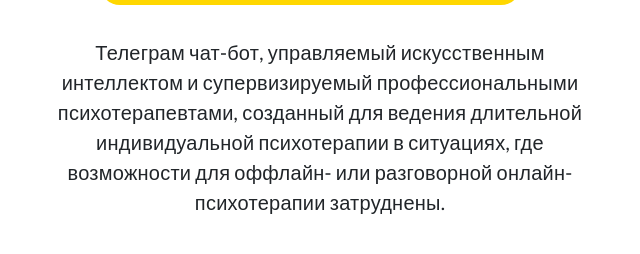
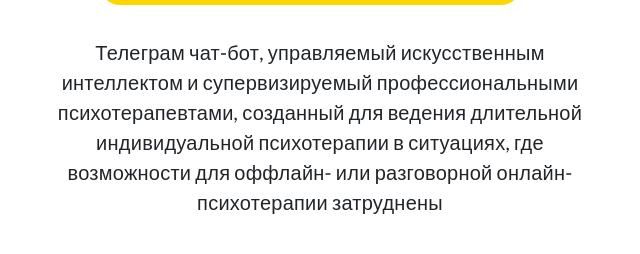
Before and after one commit to togetherisbetter/ai-psychologist, a plain HTML site: page index.html in a window 1280 px wide. Shown: the part 277-531 px from the top of the page, 320-960 px from the left. Drawn offline with nearby package versions, Linux system fonts and the light colour scheme.

Commit message:
Update index.html

```diff
--- a/index.html
+++ b/index.html
@@ -150,7 +150,7 @@
         <div class="col col-lg-6 offset-lg-3 col-sm-10 offset-sm-1 col-md-10 offset-md-1 col-10 offset-1">
           <h1>ИИ&nbsp;психотерапия<br><span id="typed_element"></span></h1>
 
-          <p class="benefit">Телеграм чат-бот, управляемый искусственным интеллектом и супервизируемый профессиональными психотерапевтами, созданный для ведения длительной индивидуальной психотерапии в ситуациях, где возможности для оффлайн- или разговорной онлайн- психотерапии затруднены.</p>
+          <p class="benefit">Телеграм чат-бот, управляемый искусственным интеллектом и супервизируемый профессиональными психотерапевтами, созданный для ведения длительной индивидуальной психотерапии в ситуациях, где возможности для оффлайн- или разговорной онлайн- психотерапии затруднены</p>
 
           <a type="button" class="btn btn-primary btn-lg" href="https://forms.gle/LeEpwEL9cgcHbx477" target="_blank">Попробовать</a>
         </div>
```
